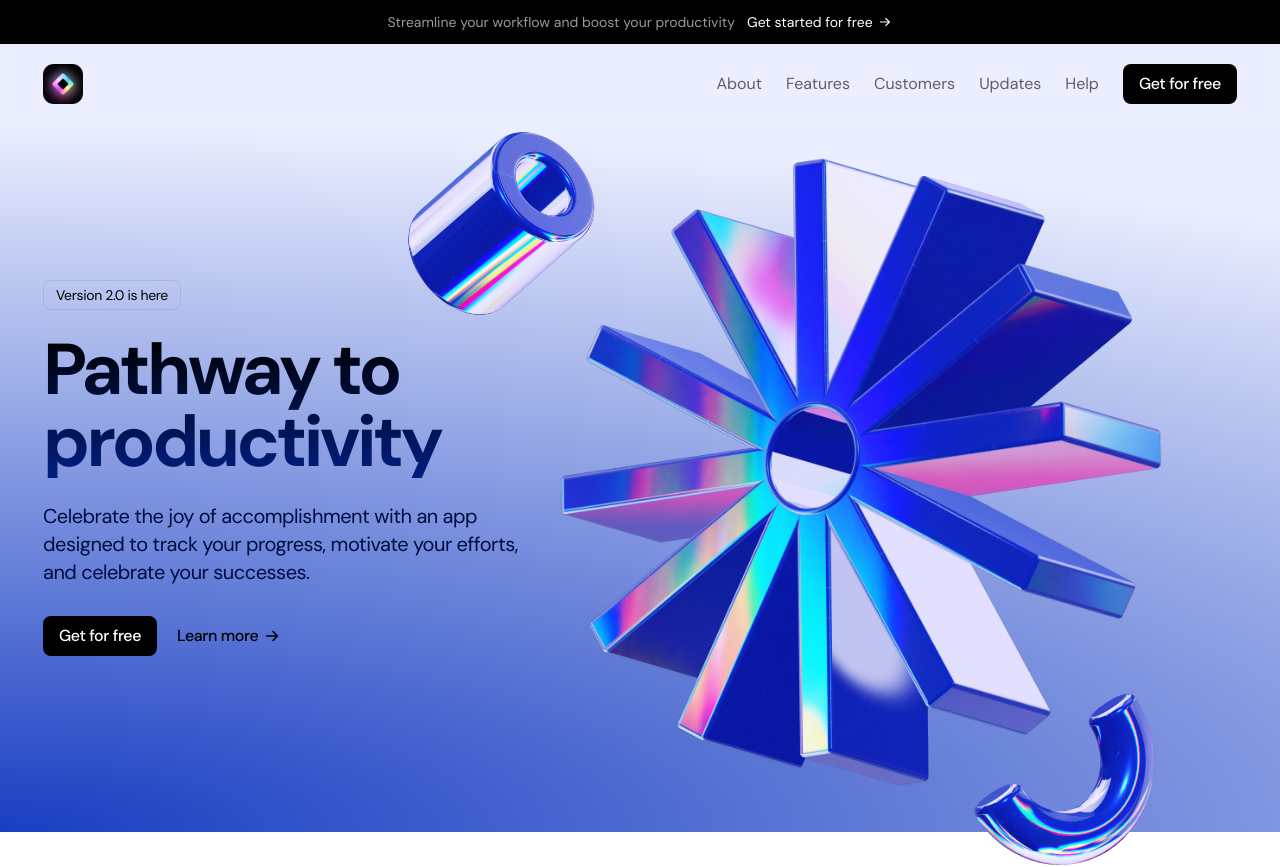
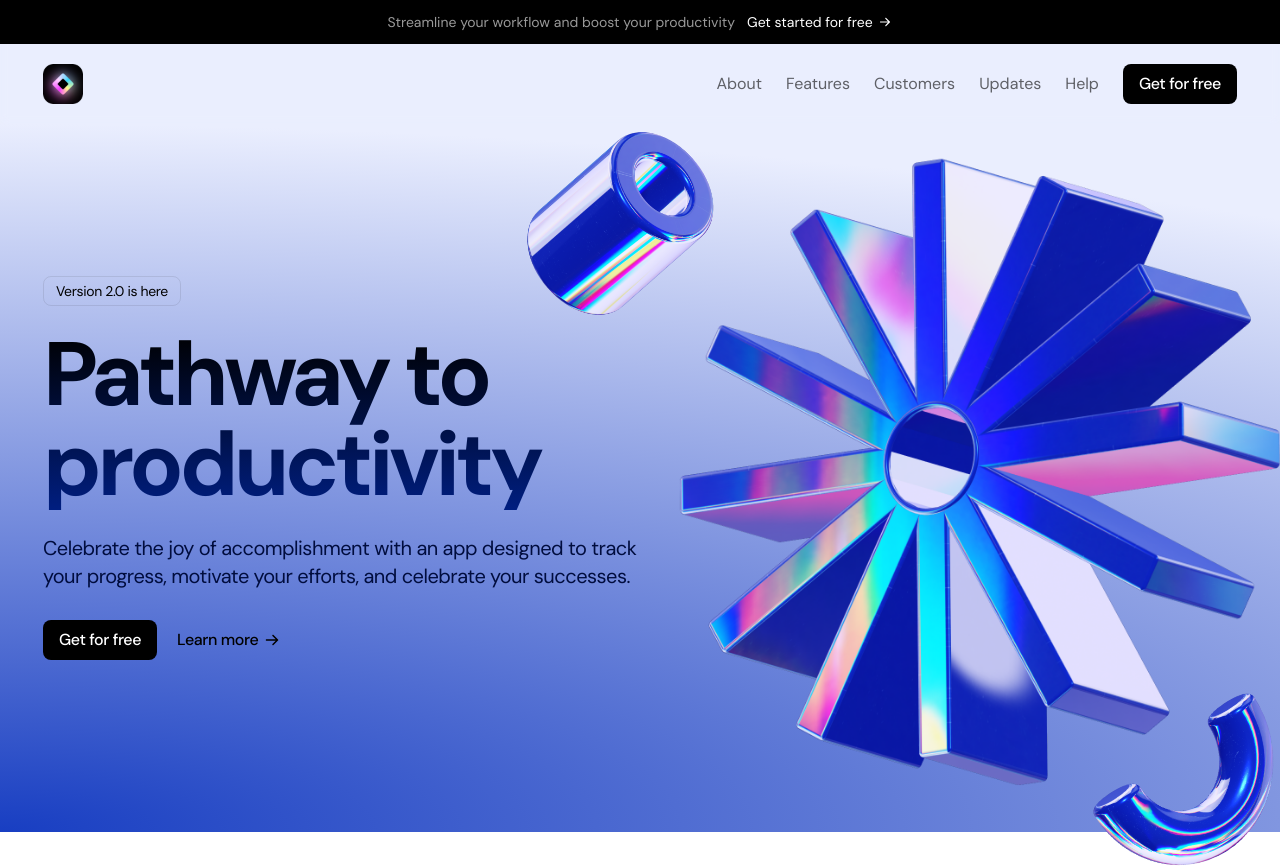
Before and after one commit to OksanaKorobanova/landing-nextjs, a Next.js app: page / in a window 1280 px wide. Shown: the top 867 px of the page. Built offline with nearby package versions, Linux system fonts and the light colour scheme.

Commit message:
added some style fixes to hero section

```diff
--- a/src/sections/Hero.tsx
+++ b/src/sections/Hero.tsx
@@ -9,9 +9,9 @@ export const Hero = () => {
     <section className='pt-8 pb-20 md:pt-5 md:pb-10 bg-[radial-gradient(ellipse_200%_100%_at_bottom_left,#183EC2,#EAEEFE_100%)] overflow-x-clip '>
       <div className='container'>
         <div className='md:flex items-center'>
-          <div className='md:w-[478px]'>
+          <div className='md:w-[478px] lg:w-[511px] xl:w-[50%]'>
             <div className='tag'>Version 2.0 is here</div>
-            <h1 className='text-5xl md:text-7xl font-bold tracking-tighter bg-gradient-to-b from-black to-[#001E80] text-transparent bg-clip-text mt-6'>
+            <h1 className='text-5xl md:text-7xl lg:text-[90px] font-bold tracking-tighter bg-gradient-to-b from-black to-[#001E80] text-transparent bg-clip-text mt-6'>
               Pathway to productivity
             </h1>
             <p className='text-xl text-[#010D3E] tracking-tight mt-6'>
```
